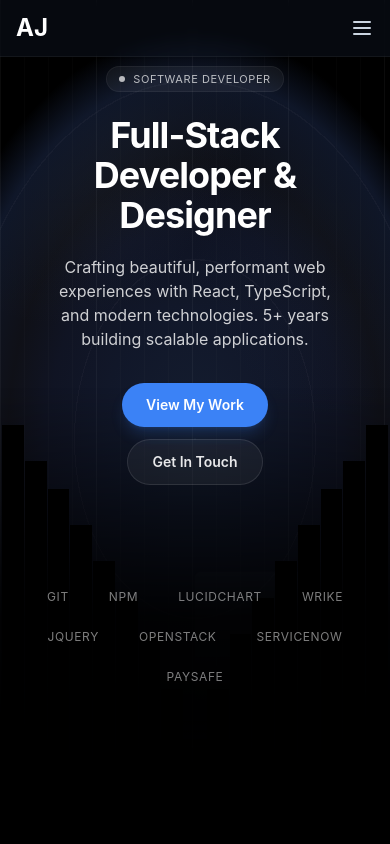
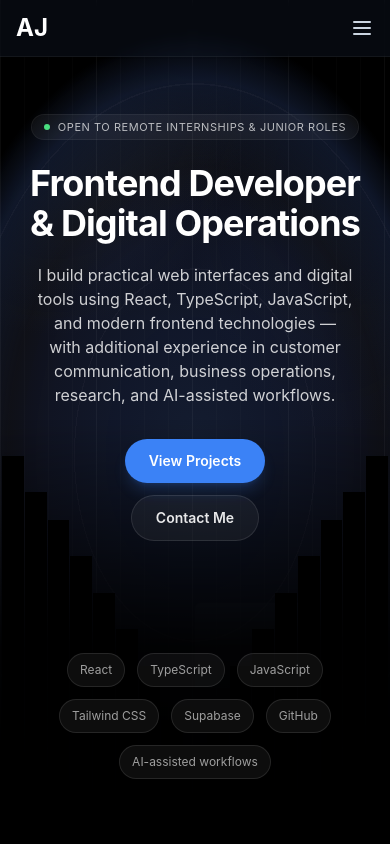
Before and after one commit to johnjoshuajj200m/AJ-portfolio-, a React (Vite) app: page / in a window 390 px wide. Shown: the top 844 px of the page. Built offline with nearby package versions, Linux system fonts and the light colour scheme; the HTML template or start-up script is replaced by a standard one.

Commit message:
Make hero copy accurate and recruiter-focused

```diff
--- a/src/components/ui/animated-web3-landing-page.tsx
+++ b/src/components/ui/animated-web3-landing-page.tsx
@@ -1,9 +1,7 @@
 import { useState, useEffect } from "react";
 
 export function Web3HeroAnimated() {
-  // Symmetric pillar heights (percent). Tall at edges, low at center.
   const pillars = [92, 84, 78, 70, 62, 54, 46, 34, 18, 34, 46, 54, 62, 70, 78, 84, 92];
-
   const [isMounted, setIsMounted] = useState(false);
 
   useEffect(() => {
@@ -13,123 +11,83 @@ export function Web3HeroAnimated() {
 
   return (
     <>
-      <style>
-        {`
-          @keyframes fadeInUp {
-            from {
-              opacity: 0;
-              transform: translateY(20px);
-            }
-            to {
-              opacity: 1;
-              transform: translateY(0);
-            }
-          }
+      <style>{`
+        @keyframes fadeInUp {
+          from { opacity: 0; transform: translateY(20px); }
+          to { opacity: 1; transform: translateY(0); }
+        }
+        @keyframes subtlePulse {
+          0%, 100% { opacity: 0.8; transform: scale(1); }
+          50% { opacity: 1; transform: scale(1.03); }
+        }
+        .animate-fadeInUp { animation: fadeInUp 0.8s ease-out forwards; }
+      `}</style>
 
-          @keyframes subtlePulse {
-            0%, 100% {
-              opacity: 0.8;
-              transform: scale(1);
-            }
-            50% {
-              opacity: 1;
-              transform: scale(1.03);
-            }
-          }
-
-          .animate-fadeInUp {
-            animation: fadeInUp 0.8s ease-out forwards;
-          }
-        `}
-      </style>
-
-      <section className="relative isolate h-screen overflow-hidden bg-neutral-950 text-white">
-        {/* ================== BACKGROUND ================== */}
-        {/* Dark gray base with very subtle blue glow (10-15% opacity max) */}
+      <section className="relative isolate min-h-screen overflow-hidden bg-neutral-950 text-white">
         <div
           aria-hidden
           className="absolute inset-0 -z-30"
           style={{
             backgroundImage: [
-              // Main central base - dark gray, with VERY subtle soft blue glow (10-15% opacity)
               "radial-gradient(80% 55% at 50% 52%, rgba(59,130,246,0.12) 0%, rgba(37,99,235,0.10) 27%, rgba(29,78,216,0.08) 47%, rgba(15,23,42,0.15) 60%, rgba(15,23,42,0.92) 78%, rgba(0,0,0,1) 88%)",
-              // Soft top gradient - minimal, mostly gray
               "radial-gradient(85% 60% at 14% 0%, rgba(75,85,99,0.35) 0%, rgba(55,65,81,0.25) 30%, rgba(30,41,59,0.0) 64%)",
-              // Subtle rim - gray, not blue
               "radial-gradient(70% 50% at 86% 22%, rgba(30,41,59,0.20) 0%, rgba(15,23,42,0.0) 55%)",
-              // Soft top vignette
               "linear-gradient(to bottom, rgba(0,0,0,0.25), rgba(0,0,0,0) 40%)",
             ].join(","),
             backgroundColor: "#0f0f14",
           }}
         />
 
-        {/* Vignette corners for extra contrast */}
         <div aria-hidden className="absolute inset-0 -z-20 bg-[radial-gradient(140%_120%_at_50%_0%,transparent_60%,rgba(0,0,0,0.85))]" />
-
-        {/* Grid overlay: vertical columns + subtle curved horizontal arcs */}
         <div
           aria-hidden
           className="pointer-events-none absolute inset-0 -z-10 mix-blend-screen opacity-30"
           style={{
             backgroundImage: [
-              // Vertical grid lines (major & minor)
               "repeating-linear-gradient(90deg, rgba(255,255,255,0.09) 0 1px, transparent 1px 96px)",
               "repeating-linear-gradient(90deg, rgba(255,255,255,0.05) 0 1px, transparent 1px 24px)",
-              // Curved horizontal arcs via repeating elliptical radial gradient
               "repeating-radial-gradient(80% 55% at 50% 52%, rgba(255,255,255,0.08) 0 1px, transparent 1px 120px)"
             ].join(","),
             backgroundBlendMode: "screen",
           }}
         />
 
-        {/* ================== COPY ================== */}
-        <div className="relative z-10 mx-auto grid w-full max-w-5xl place-items-center px-6 py-16 md:py-24 lg:py-28">
-          {/* We set opacity to 0 and apply the animation class to trigger the fade-in effect */}
+        <div className="relative z-10 mx-auto grid w-full max-w-5xl place-items-center px-6 py-28 md:py-32 lg:py-36">
           <div className={`mx-auto text-center ${isMounted ? 'animate-fadeInUp' : 'opacity-0'}`}>
             <span className="inline-flex items-center gap-2 rounded-full bg-white/5 px-3 py-1 text-[11px] uppercase tracking-wider text-white/70 ring-1 ring-white/10 backdrop-blur">
-              <span className="h-1.5 w-1.5 rounded-full bg-white/70" /> software developer
+              <span className="h-1.5 w-1.5 rounded-full bg-green-400" /> open to remote internships & junior roles
             </span>
-            {/* Stagger animations with inline animation-delay */}
-            <h1 style={{ animationDelay: '200ms' }} className={`mt-6 text-4xl font-bold tracking-tight md:text-6xl ${isMounted ? 'animate-fadeInUp' : 'opacity-0'}`}>Full-Stack Developer & Designer</h1>
-            <p style={{ animationDelay: '300ms' }} className={`mx-auto mt-5 max-w-2xl text-balance text-white/80 md:text-lg ${isMounted ? 'animate-fadeInUp' : 'opacity-0'}`}>Crafting beautiful, performant web experiences with React, TypeScript, and modern technologies. 5+ years building scalable applications.</p>
+            <h1 style={{ animationDelay: '200ms' }} className={`mt-6 text-4xl font-bold tracking-tight md:text-6xl ${isMounted ? 'animate-fadeInUp' : 'opacity-0'}`}>
+              Frontend Developer & Digital Operations
+            </h1>
+            <p style={{ animationDelay: '300ms' }} className={`mx-auto mt-5 max-w-3xl text-balance text-white/80 md:text-lg ${isMounted ? 'animate-fadeInUp' : 'opacity-0'}`}>
+              I build practical web interfaces and digital tools using React, TypeScript, JavaScript, and modern frontend technologies — with additional experience in customer communication, business operations, research, and AI-assisted workflows.
+            </p>
             <div style={{ animationDelay: '400ms' }} className={`mt-8 flex flex-col items-center justify-center gap-3 sm:flex-row ${isMounted ? 'animate-fadeInUp' : 'opacity-0'}`}>
-              <a href="#projects" className="inline-flex items-center justify-center rounded-full bg-blue-500 px-6 py-3 text-sm font-semibold text-white shadow-lg shadow-blue-500/20 transition hover:bg-blue-600 hover:shadow-blue-600/30">View My Work</a>
-              <a href="#contact" className="inline-flex items-center justify-center rounded-full border border-white/10 px-6 py-3 text-sm font-semibold text-white/90 backdrop-blur-sm bg-white/5 transition hover:border-white/20 hover:bg-white/10">Get In Touch</a>
+              <a href="#projects" className="inline-flex items-center justify-center rounded-full bg-blue-500 px-6 py-3 text-sm font-semibold text-white shadow-lg shadow-blue-500/20 transition hover:bg-blue-600 hover:shadow-blue-600/30">View Projects</a>
+              <a href="#contact" className="inline-flex items-center justify-center rounded-full border border-white/10 px-6 py-3 text-sm font-semibold text-white/90 backdrop-blur-sm bg-white/5 transition hover:border-white/20 hover:bg-white/10">Contact Me</a>
             </div>
           </div>
         </div>
 
-        {/* ================== PARTNERS ================== */}
-        <div className="relative z-10 mx-auto mt-10 w-full max-w-6xl px-6 pb-24">
-          <div className="flex flex-wrap items-center justify-center gap-x-10 gap-y-6 opacity-70">
-            {["git", "npm", "Lucidchart", "wrike", "jquery", "openstack", "servicenow", "Paysafe"].map((brand) => (
-              <div key={brand} className="text-xs uppercase tracking-wider text-white/70">{brand}</div>
+        <div className="relative z-10 mx-auto w-full max-w-5xl px-6 pb-24">
+          <div className="flex flex-wrap items-center justify-center gap-3 text-xs text-white/60">
+            {["React", "TypeScript", "JavaScript", "Tailwind CSS", "Supabase", "GitHub", "AI-assisted workflows"].map((item) => (
+              <span key={item} className="rounded-full border border-white/10 bg-white/5 px-3 py-2">{item}</span>
             ))}
           </div>
         </div>
 
-        {/* ================== FOREGROUND ================== */}
-        {/* Center-bottom rectangular glow - VERY subtle gray glow, not blue */}
-        <div
-          className="pointer-events-none absolute bottom-[128px] left-1/2 z-0 h-36 w-28 -translate-x-1/2 rounded-md bg-gradient-to-b from-gray-700/25 via-gray-600/15 to-transparent"
-          style={{ animation: 'subtlePulse 6s ease-in-out infinite' }}
-        />
-
-        {/* Stepped pillars silhouette */}
+        <div className="pointer-events-none absolute bottom-[128px] left-1/2 z-0 h-36 w-28 -translate-x-1/2 rounded-md bg-gradient-to-b from-gray-700/25 via-gray-600/15 to-transparent" style={{ animation: 'subtlePulse 6s ease-in-out infinite' }} />
         <div className="pointer-events-none absolute inset-x-0 bottom-0 z-0 h-[54vh]">
-          {/* dark fade */}
           <div className="absolute inset-0 bg-gradient-to-t from-black via-black/90 to-transparent" />
-          {/* bars */}
           <div className="absolute inset-x-0 bottom-0 flex h-full items-end gap-px px-[2px]">
             {pillars.map((h, i) => (
               <div
                 key={i}
                 className="flex-1 bg-black transition-height duration-1000 ease-in-out"
                 style={{
-                  // Animate height from 0% to its target value when isMounted is true.
                   height: isMounted ? `${h}%` : '0%',
-                  // Stagger the animation delay to create a wave effect from the center out.
                   transitionDelay: `${Math.abs(i - Math.floor(pillars.length / 2)) * 60}ms`
                 }}
               />
```
